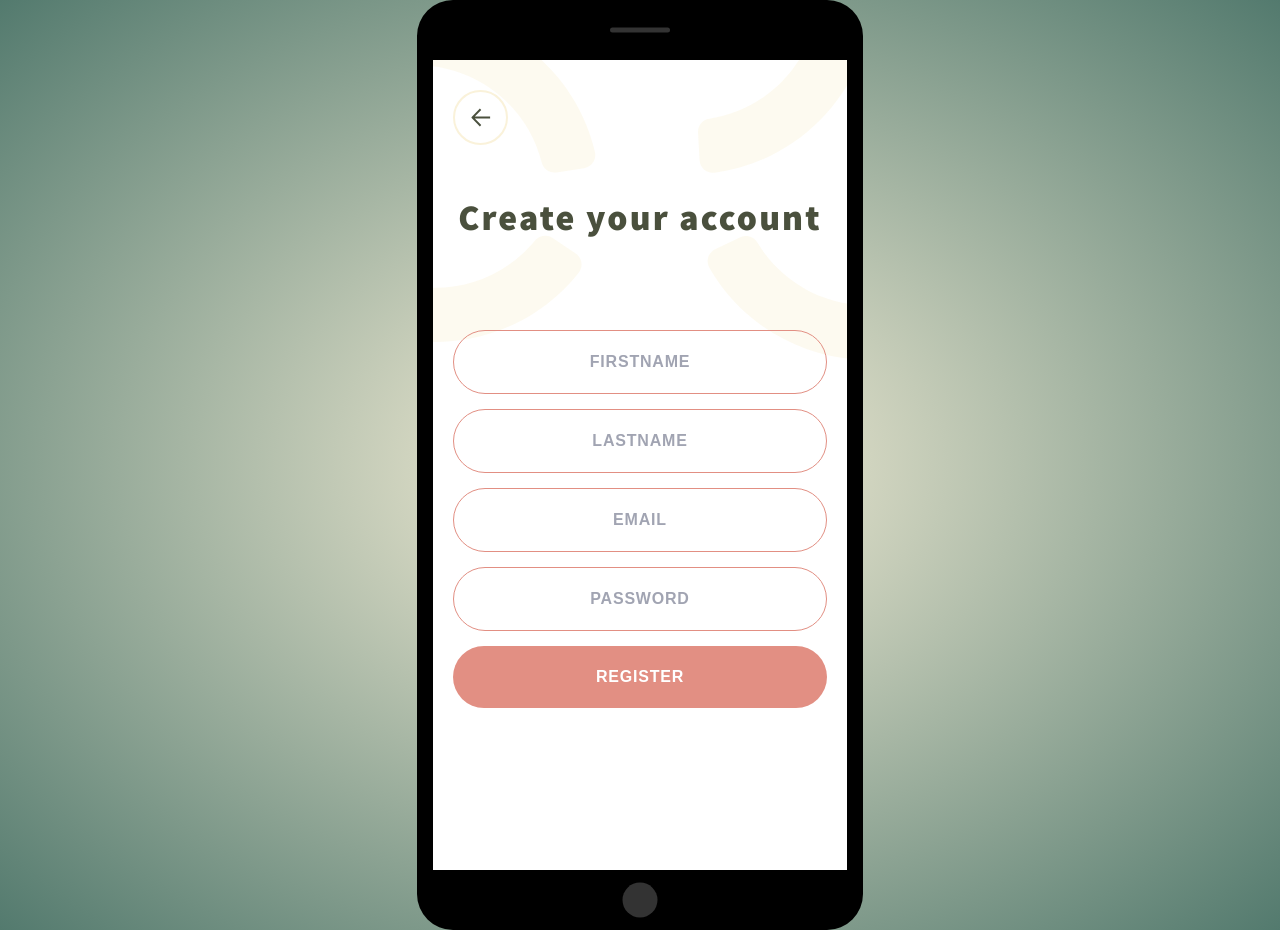
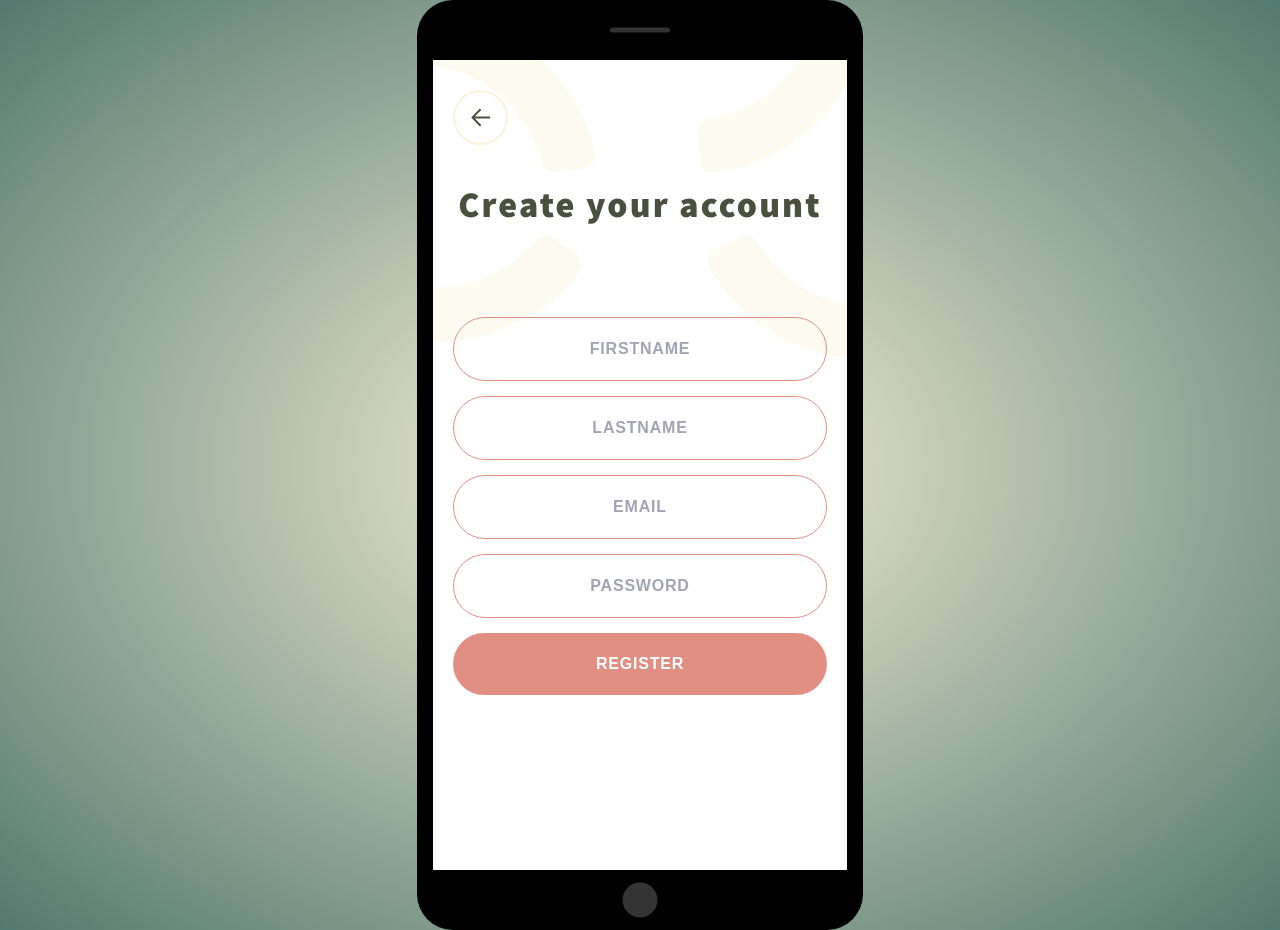
Before and after one commit to elmin-musija/silent-moon, a Next.js app: page /signup in a window 1280 px wide. Built offline with nearby package versions, Linux system fonts and the light colour scheme.

Commit message:
styling: center  headlines on signin and signup page to background images

```diff
--- a/pages/signin/signin.module.css
+++ b/pages/signin/signin.module.css
@@ -29,7 +29,7 @@
 	font-weight: 900;
 	letter-spacing: 0.06em;
 	text-align: center;
-	margin: 13.5rem 0 9rem;
+	margin: 12.2rem 0 9rem;
 }
 
 .form {
--- a/pages/signup/signup.module.css
+++ b/pages/signup/signup.module.css
@@ -29,7 +29,7 @@
 	font-weight: 900;
 	letter-spacing: 0.06em;
 	text-align: center;
-	margin: 13.5rem 0 9rem;
+	margin: 12.2rem 0 9rem;
 }
 
 .form {
```
